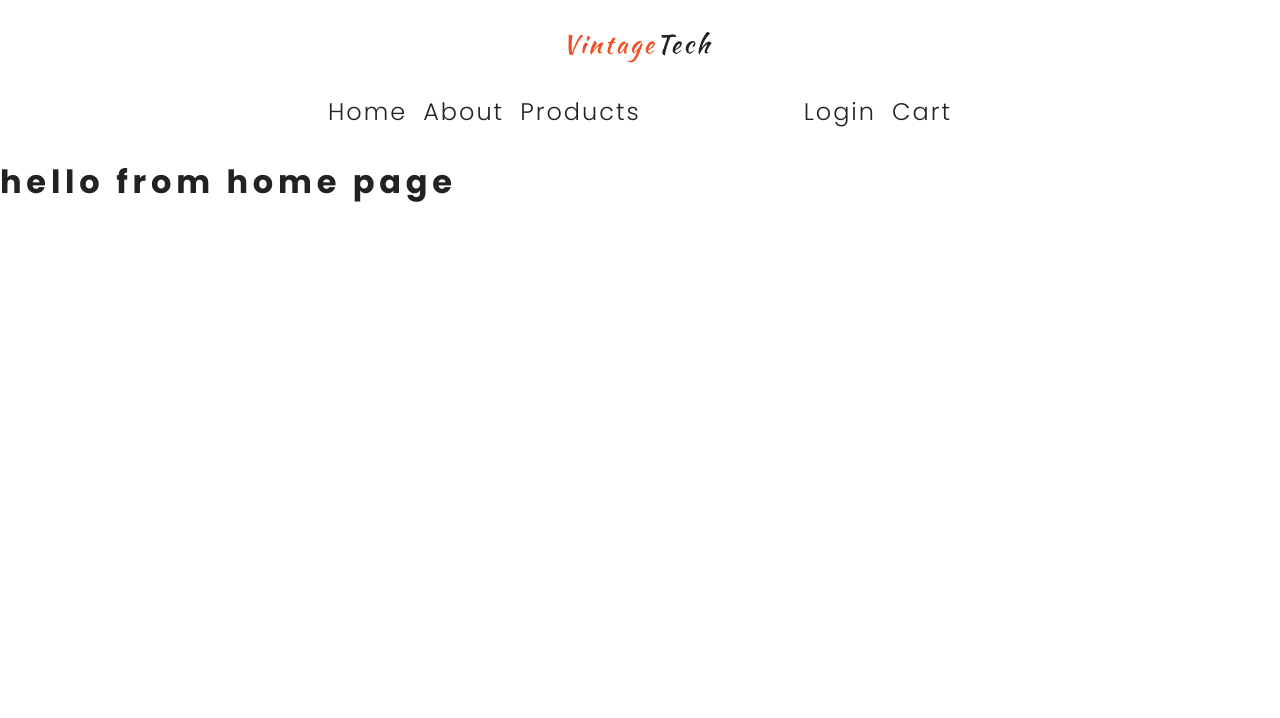
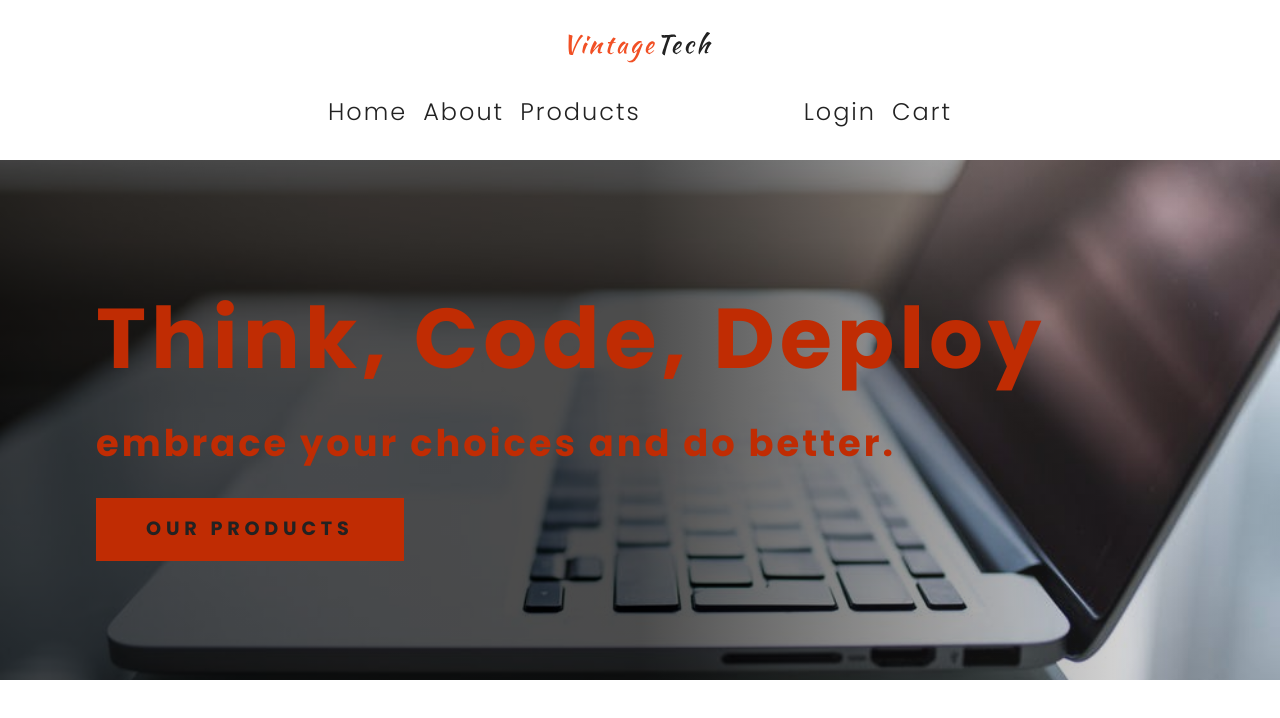
Before and after one commit to Ref-Bit/Vin_Act, a React (Create React App) app: page / in a window 1280 px wide. Shown: the top 718 px of the page. Built offline with nearby package versions, Linux system fonts and the light colour scheme.

Commit message:
Initialized Hero

```diff
--- a/src/components/Hero.js
+++ b/src/components/Hero.js
@@ -1,5 +1,13 @@
 import React from "react";
 
-export default function Hero() {
-  return <h1>hello from hero</h1>;
+export default function Hero({ children }) {
+  return (
+    <div className="hero">
+      <div className="banner">
+        <h1>think, code, deploy</h1>
+        <p>embrace your choices and do better.</p>
+        {children}
+      </div>
+    </div>
+  );
 }
--- a/src/pages/Home.js
+++ b/src/pages/Home.js
@@ -1,5 +1,15 @@
 import React from "react";
+import { Link } from "react-router-dom";
+import { Hero } from "../components";
 
 export default function Home() {
-  return <h1>hello from home page</h1>;
+  return (
+    <>
+      <Hero>
+        <Link to="/products" className="btn btn-primary btn-hero">
+          our products
+        </Link>
+      </Hero>
+    </>
+  );
 }
```
